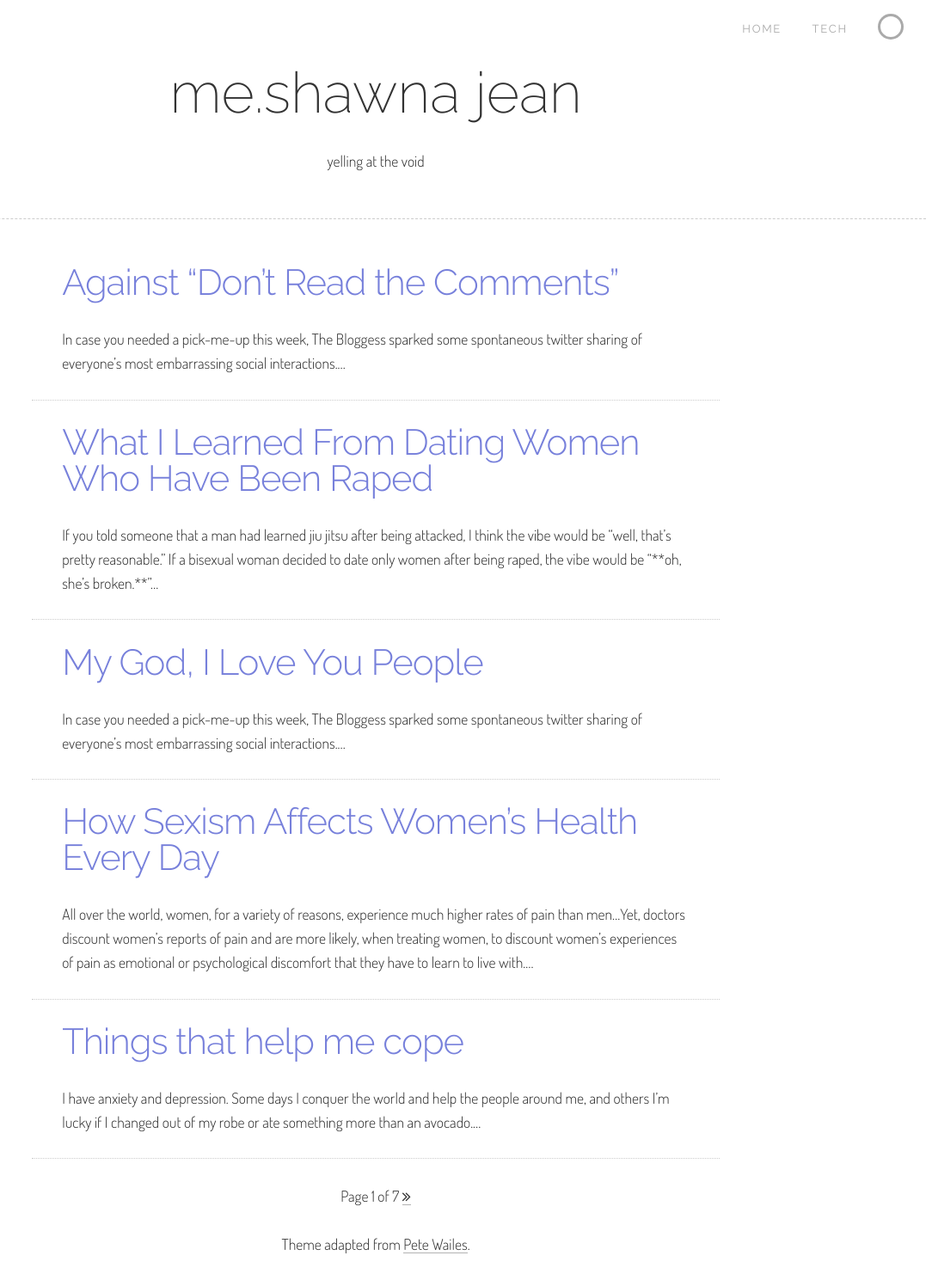
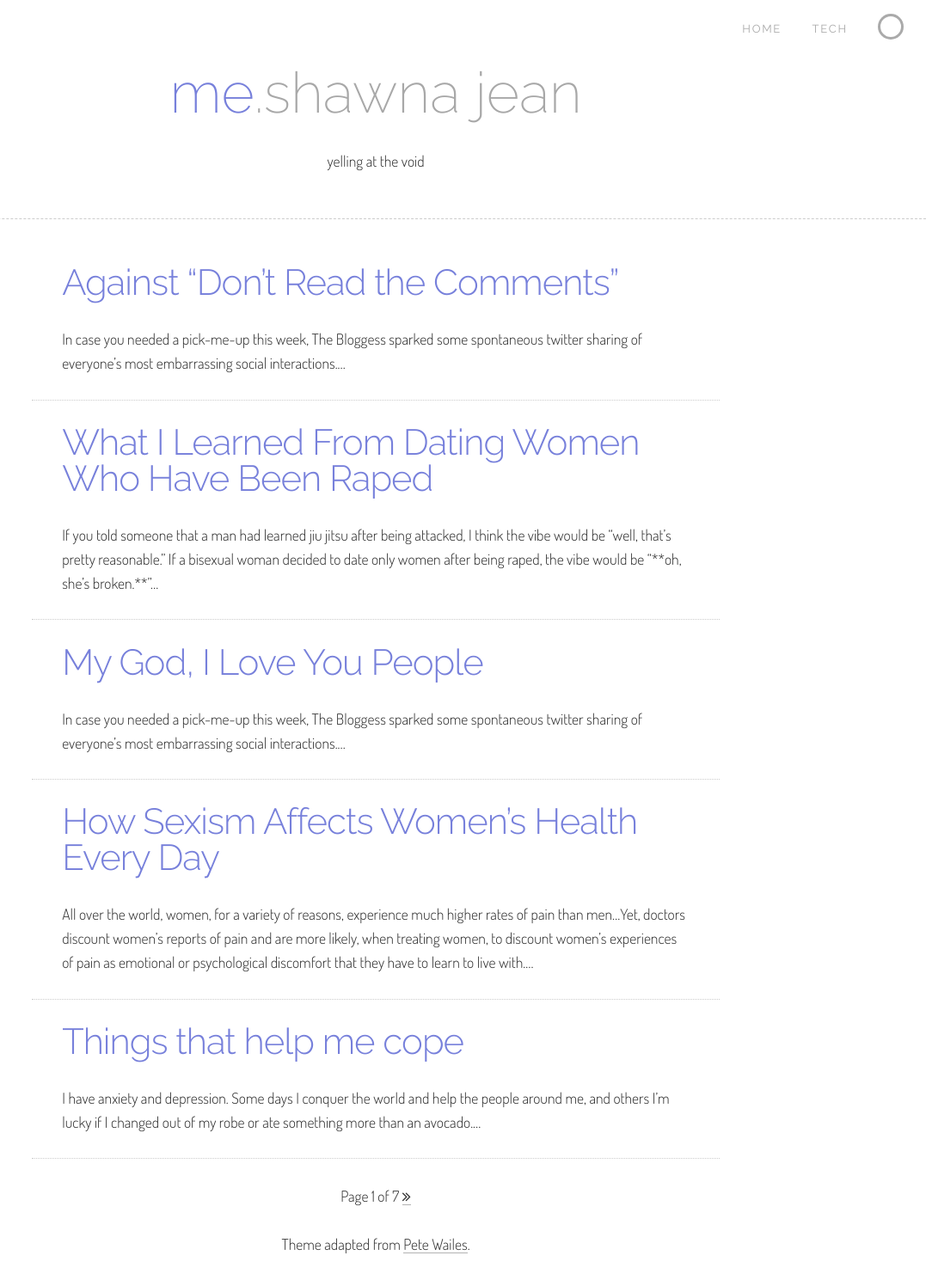
Before and after one commit to shawnajean/tech.shawnajean, a Jekyll site: the page built from index.html, in a window 1280 px wide. Shown: the whole page at 86% size, without its empty margins (203-1280 px from the left). Built offline with Jekyll 4.4.1, drawn with Linux system fonts in a browser that asks for light colours; nearby versions of some CDN libraries; the list of posts is cut into pages by our own code; some of the changed lines change nothing that is shown.

Commit message:
fix some colors

```diff
--- a/_config.yml
+++ b/_config.yml
@@ -16,6 +16,33 @@ paginate_path: /:num
 timezone: America/New_York
 permalink: /:slug
 
+site_heading: >
+    me<span class="faded">.shawna jean</span>
+
 
 # Build settings
 markdown: kramdown
+
+gems:
+    - jekyll-paginate
+
+sass:
+    style: compressed
+    sass_dir: _sass
+
+# Scopes
+defaults:
+    -
+        scope:
+            path:   ""
+            type:   "pages"
+        values:
+            layout: "page"
+    -
+        scope:
+            path:   ""
+            type:   "posts"
+        values:
+            layout: "post"
+
+exclude: [vendor] # For travis ci
--- a/_includes/header.html
+++ b/_includes/header.html
@@ -15,7 +15,7 @@
 
 <header class="row">
 
-    <h1><a href="{{ site.baseurl }}/">{{ site.title }}</a></h1>
+    <h1><a href="{{ site.baseurl }}/">{{ site.site_heading }}</a></h1>
     <p>{{ site.description }}</p>
 
 </header>
--- a/css/style.css
+++ b/css/style.css
@@ -2374,3 +2374,11 @@ code.hljs span.hljs-tag {
         margin-top: $spacing-unit / 3;
     }
 }
+
+h1 a {
+    color: #7780DB;
+}
+
+h1 a span.faded {
+    color: #A8A8A8;
+}
```
